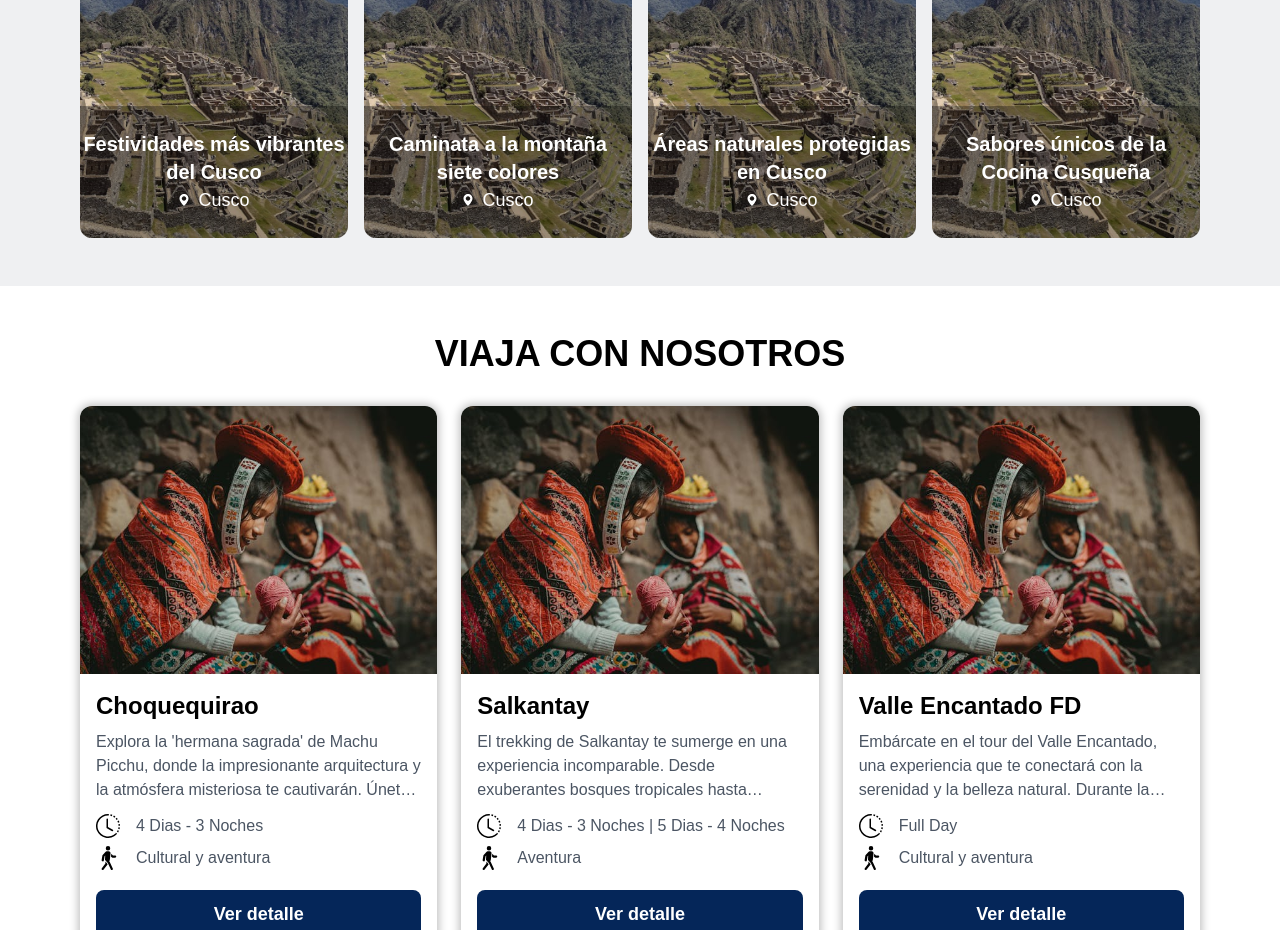
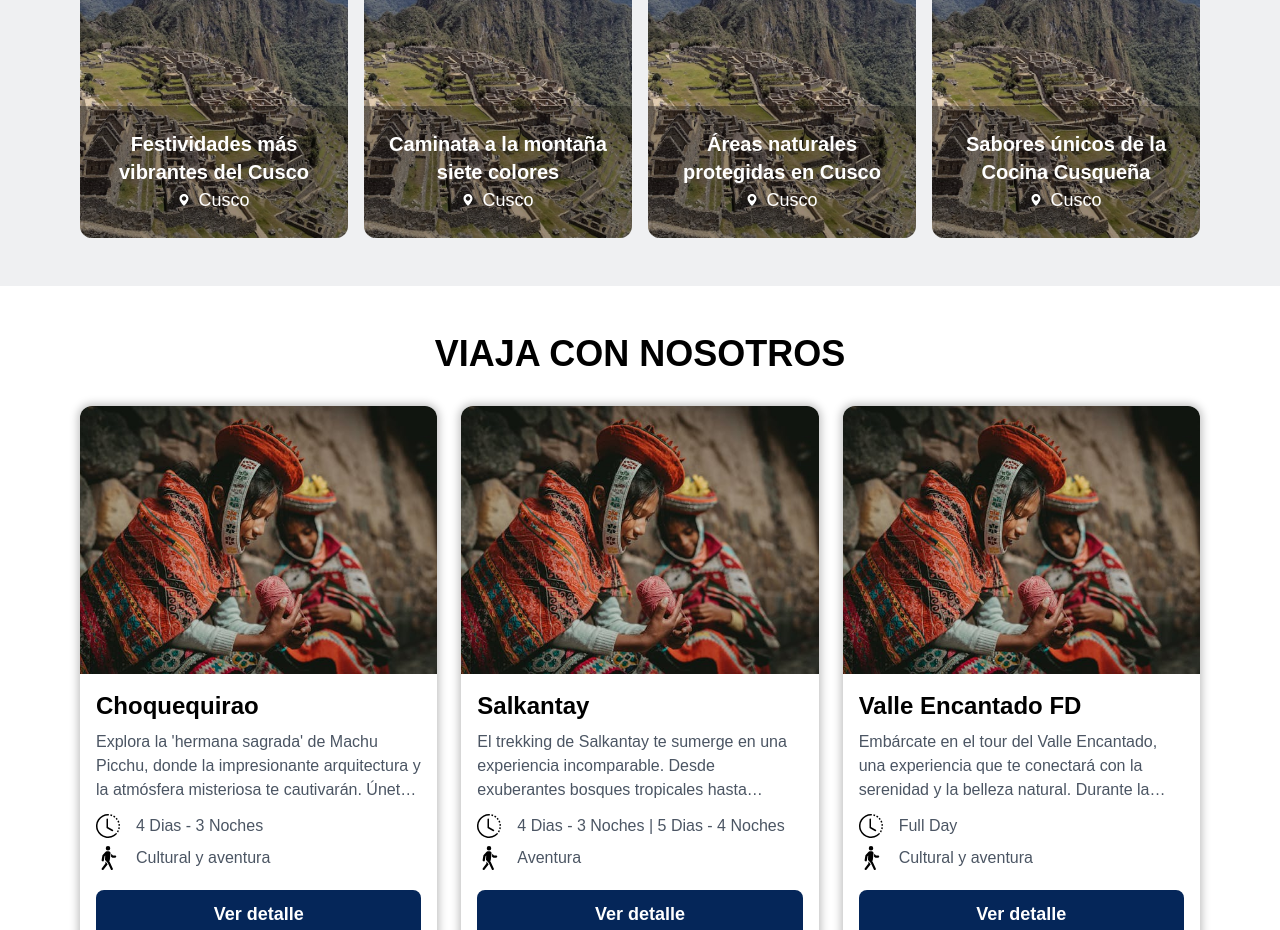
Before and after one commit to harvepq/destello, a Next.js app: page / in a window 1280 px wide. Shown: the part 1140-2070 px from the top of the page. Built offline with nearby package versions, Linux system fonts and the light colour scheme; a web font is replaced by a local one.

Commit message:
Add padding into post card title

```diff
--- a/app/ui/news-card.tsx
+++ b/app/ui/news-card.tsx
@@ -7,7 +7,7 @@ export default function NewsCard ({name, alt, image, location} : any) {
         <img className="aspect-[2/1.3] object-cover brightness-90 xl:aspect-[1/1.5]" src={`/blog/${image}`} alt={alt} />
       </picture>
       <div className="w-full text-center text-white absolute bottom-0 py-4 bg-black/30 lg:py-6">
-        <p className="text-xl lg:font-bold">{name}</p>
+        <p className="text-xl lg:font-bold px-4">{name}</p>
         <div className="flex justify-center items-center gap-2">
           <img src="/icons/geo-alt.svg" alt="" />
           <span className="text-base lg:text-lg">{location}</span>
```
